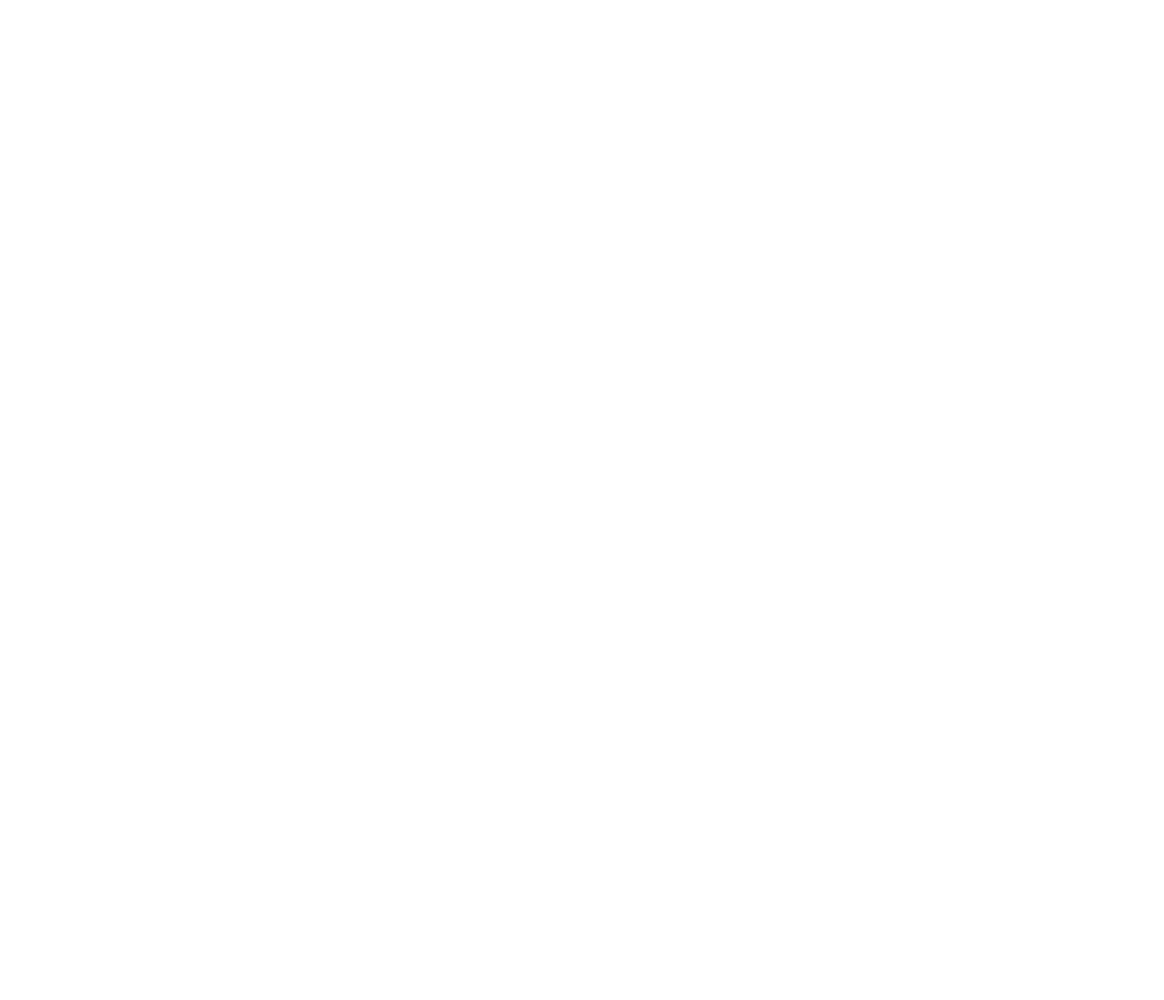
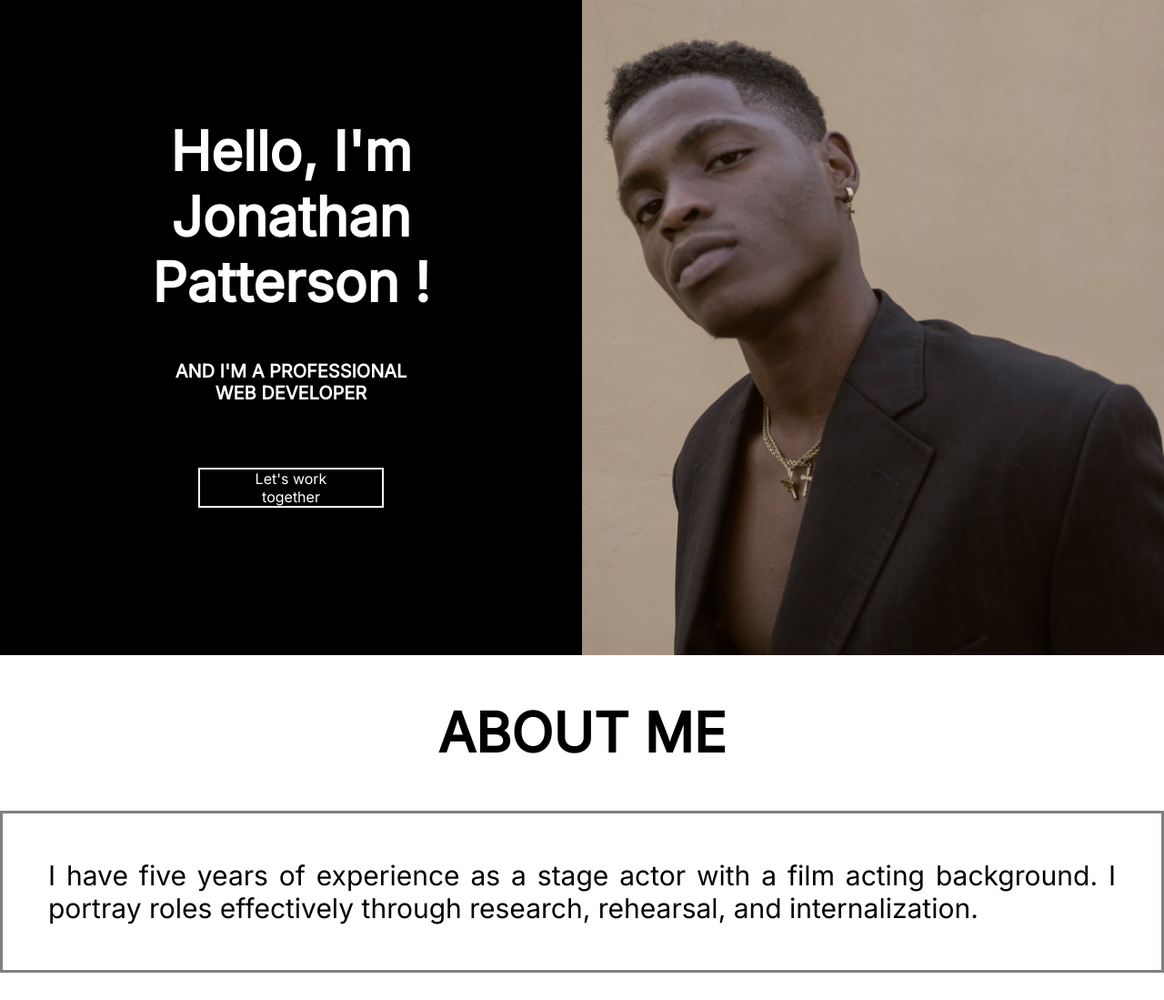
Before and after one commit to ullash4/practice-repo, a plain HTML site: page index.html in a window 1280 px wide. Shown: the whole page at 91% size. Before the commit the page ends 800 px from the top, so only its background shows below. Drawn offline with Linux system fonts and the light colour scheme.

Commit message:
something added

```diff
--- a/index.html
+++ b/index.html
@@ -4,9 +4,26 @@
     <meta charset="UTF-8">
     <meta http-equiv="X-UA-Compatible" content="IE=edge">
     <meta name="viewport" content="width=device-width, initial-scale=1.0">
-    <title>Robert</title>
+    <title>Jonathan Patterson</title>
+    <link rel="stylesheet" href="style.css">
 </head>
 <body>
-
+    <section class="top-banner">
+        <div class="header">
+            <h1>Hello, I'm <br>
+                Jonathan <br> Patterson !</h1>
+            <h3>AND I'M A PROFESSIONAL <br> WEB DEVELOPER</h3>
+                <div>
+                    <a class="btn" href="github.com">Let's work together</a>
+                </div>
+        </div>
+        <div class="header header-pic">
+            <img src="pics/man1.png" alt="">
+        </div>
+    </section>
+    <section class="about">
+        <h1>ABOUT ME</h1>
+        <p>I have five years of experience as a stage actor with a film acting background. I portray roles effectively through research, rehearsal, and internalization.</p>
+    </section>
 </body>
 </html>
--- /dev/null
+++ b/style.css
@@ -0,0 +1,51 @@
+@import url('https://fonts.googleapis.com/css2?family=Inter&family=Poppins:ital@1&display=swap');
+body{
+    margin: 0;
+    font-family: 'Inter', sans-serif;
+}
+.top-banner{
+    display:flex;
+    background: #000;
+}
+.header{
+    width: 50%;
+    color: white;
+
+}
+.header h1{
+    font-size: 60px;
+    text-align: center;
+    padding-top: 80px;
+}
+.header h3{
+    font-size: 20px;
+    text-align: center;
+    padding-bottom: 50px;
+}
+.btn{
+    text-decoration: none;
+    color:rgb(255, 255, 255);
+    padding-left: 50px;
+    padding-right: 50px;
+    border: 2px solid white;
+    text-align: center;
+    display:block;
+    width:100px;
+    margin:0 auto;
+    font-weight: 500;
+}
+.header-pic img{
+    float: left;
+    width: 100%;
+}
+.about h1{
+    text-align: center;
+    font-size: 60px;
+}
+.about p{
+    font-size: 30px;
+    text-align: justify;
+    padding: 50px;
+    border: 3px solid gray;
+
+}
```
